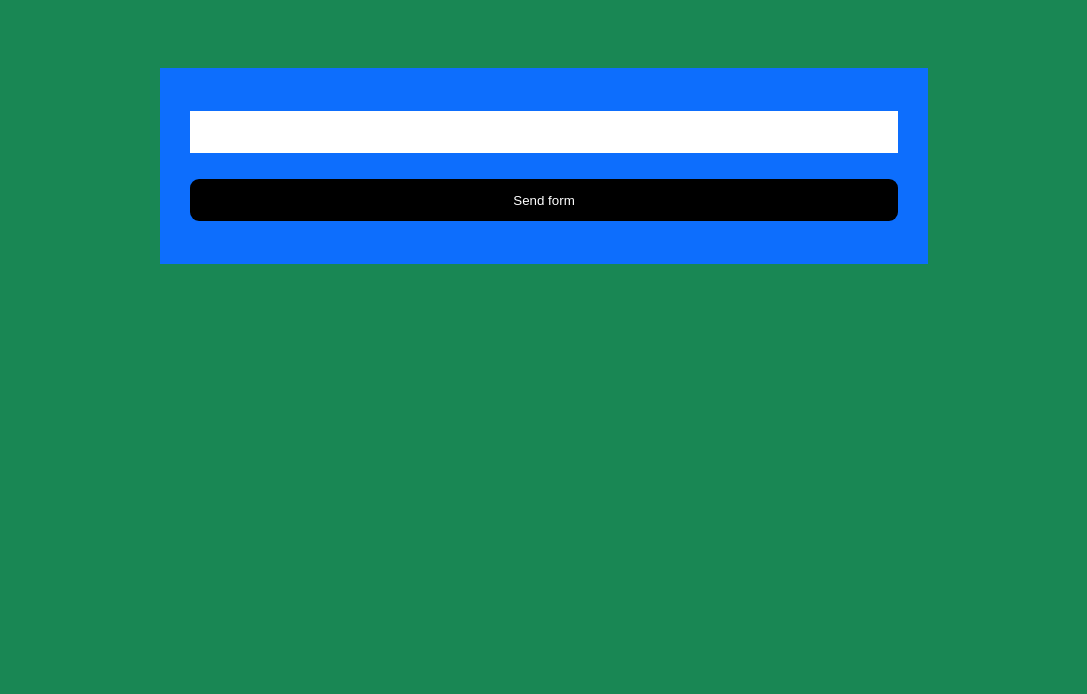
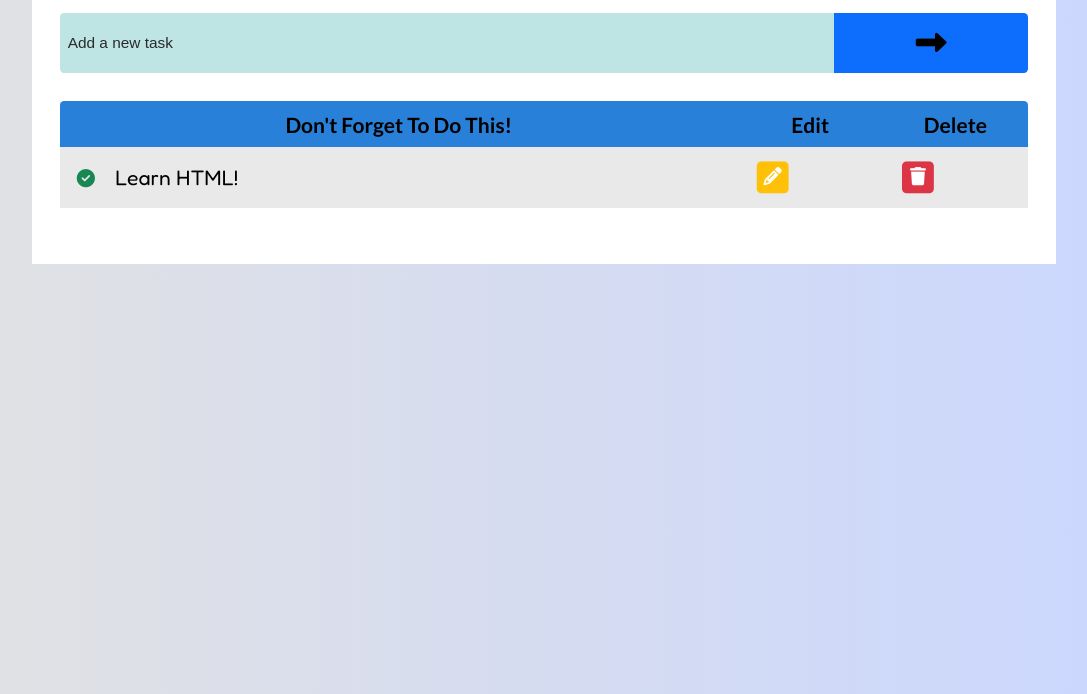
Before and after one commit to spatriciade/DOM-practices, a plain HTML site: page index.html in a window 1280 px wide. Shown: the part 234-928 px from the top of the page, without its empty margins (96-1183 px from the left). Before the commit the page ends 800 px from the top, so only its background shows below. Drawn offline with Linux system fonts and the light colour scheme; files that its build step writes are made by us from their sources; files whose address does not match are found by name; a web font is replaced by a local one.

Commit message:
More about Task

```diff
--- a/CSS/style.css
+++ b/CSS/style.css
@@ -17,7 +17,8 @@
   --black: #000;
   --gray: #6c757d;
   /* color: #fff; */
-
+  font-family: "Rubik", sans-serif;
+  font-size: 0.875rem;
 }
 
 *,
@@ -30,45 +31,235 @@
   outline: 0 none;
 }
 
-body{
-  background-color: var(--green);
-  width: 100vw;
+body {
+  width: 100%;
   height: 100vh;
-
+  font-family: "Lato", sans-serif;
+  background-color: #c9d6ff;
+  background-image: linear-gradient(to right, #e2e2e2, #c9d6ff);
 }
 
-/* section{
-  background-color: var(--dark);
-  width: 50vw;
-  height: 50vh;
+h1 {
+  font-family: "Smooch Sans", sans-serif;
+  font-size: 3.9rem;
 }
-div{
-  background-color: var(--yellow);
-  width: 25vw;
-  height: 25vh;
-} */
-.flex-center{
+
+.main {
+  width: 80%;
+  padding: 2em;
+  margin: 10% auto;
+  background-color: white;
+}
+
+.main .container {
+  overflow-x: auto;
+}
+
+.main form {
+  width: 100%;
+}
+
+.main label {
   display: flex;
   justify-content: center;
   align-items: center;
 }
-form,input,button {
-  width: 60%;
+
+.main label div {
+  width: 20%;
+  display: flex;
+  justify-content: center;
+  align-items: center;
+  padding: 0.5em;
   background-color: var(--blue);
+  min-height: 60px;
+  font-size: 1.1rem;
+  border-bottom-right-radius: 0.3rem;
+  border-top-right-radius: 0.3rem;
+  transition: all 0.4s ease-in-out;
+}
+
+.main label div:hover {
+  background-color: #0b5ed7;
+}
+
+.main label div .fa-solid {
+  transition: all 0.4s ease-in-out;
+}
+
+.main label div .fa-solid:hover {
+  transform: translateX(10px);
+}
+
+.main input {
+  display: block;
+  width: 80%;
+  background-color: #bee5e3;
+  padding: 0.5em;
+  min-height: 60px;
+  font-size: 1.1rem;
+  border-bottom-left-radius: 0.3rem;
+  border-top-left-radius: 0.3rem;
+  transition: all 0.15s ease-in-out;
+}
+
+.main input::placeholder {
+  color: var(--dark);
+}
+
+.main input:focus {
+  border: 5px solid transparent;
+  border-radius: 0.3rem;
+  background-color: var(--white);
+  box-shadow: 0 0 0 0.25rem rgba(13, 110, 253, 0.25);
+  z-index: 2;
+}
+
+.main .alert {
+  width: 100%;
+  height: auto;
+  opacity: 1;
+  background-color: var(--pink);
   padding: 1em;
   margin: 1em auto;
+  border-radius: .3rem;
+  display: flex;
+  justify-content: space-between;
+  align-items: flex-start;
+  transition: all 0.3s linear;
 }
 
-button, input{
+.main .alert .fa-square-xmark {
+  font-size: 1.5rem;
+}
+
+.main .alert .fa-square-xmark:hover {
+  color: var(--dark);
+}
+
+.main table {
   width: 100%;
+  border-collapse: collapse;
+  border-spacing: 0;
+  border-radius: .3rem;
+  margin: 2em auto;
 }
-button{
-  background-color: var(--black);
-  color: white;
-  border-radius: .3rem;
+
+.main tr {
+  background-color: #f6f6f6;
+}
+
+.main tr:nth-of-type(odd) {
+  background-color: #e9e9e9;
+}
+
+.main th {
+  background-color: #2980d9;
+  padding: 0.5em;
+  font-weight: 700;
+  font-size: 1.5rem;
+  text-transform: capitalize;
+}
+
+.main th:first-child {
+  border-top-left-radius: 0.3rem;
 
 }
-input{
-  background-color: white;
-  color: var(--dark);
+
+.main th:last-child {
+  border-top-right-radius: 0.3rem;
 }
+
+.main td {
+  font-family: "Fredoka", sans-serif;
+  padding: .8em;
+}
+
+.main td:first-child {
+  width: 70%;
+  font-size: 1.5rem;
+}
+
+.main td:nth-child(2),
+.main td:nth-child(3) {
+  width: 15%;
+  font-size: 1.1rem;
+}
+
+.main table .fa-2x {
+  font-size: 1.3rem;
+  color: var(--yellow);
+  transition: all 0.3s ease-in-out;
+}
+
+.main table .fa-2x:hover {
+
+  color: #ffca2c;
+  transform: scale(1.2);
+}
+
+.main table td:nth-child(3) .fa-2x {
+
+  color: #dc3545;
+}
+
+
+.main table td:nth-child(3) .fa-2x:hover {
+
+  color: #bb2d3b;
+}
+
+.main table .fa-circle-check{
+  color: var(--green);
+  margin-right: 15px;
+  transition: all 0.3s ease-in-out;
+
+}
+
+.main table .fa-circle-check:hover{
+  color: #20c997;
+}
+
+.main table .editable{
+background-color: white;
+display: inline-block;
+padding: .3em;
+border-radius: .3rem;
+margin-top: .3em;
+}
+
+.main .dismissible{
+  opacity: 0 !important;
+  height: 0 !important;
+  padding: 0 !important;
+  transition: all 0.3s linear;
+}
+
+
+
+
+
+
+
+/* Small devices (phones, 576px and up) */
+@media (min-width: 576px) {
+  ...
+}
+
+/* Medium devices (tablets, 768px and up) */
+@media (min-width: 768px) {
+  ...
+}
+
+/* Large devices (desktops, 992px and up)
+@media (min-width: 992px) { ... }
+
+/* Extra large devices (large desktops, 1200px and up)*/
+@media (min-width: 1200px) {
+  ...
+}
+
+/* XXL devices (Bootstrap 5, 1400px and up) */
+@media (min-width: 1400px) {
+  ...
+}
--- a/JS/app.js
+++ b/JS/app.js
@@ -1,62 +1,21 @@
-//Propagación -events
-
-//document.body.addEventListener("click", () => {
-//  alert("this is the body");
-//});
-//document.querySelector("section").addEventListener("click", () => {
-//  alert("this is the section");
-//});
-//document.querySelector("div").addEventListener("click", () => {
-//  alert("this is the div");
-//});
-//
-//document.body.addEventListener("keydown", (event) => {
-//  console.log(event.key);
-//});
-//
-//document.body.addEventListener("keydown", (event) => {
-//  event.preventDefault();
-//  console.log(event.key);
-//  console.log(event.code);
-//  if (event.key == "Enter") {
-//    alert("Hello World");
-//  }
-//});
-//Sesion 30
-//document.body.addEventListener("click", () => {
-//  document.body.style.backgroundColor = "black";
-//});
-//document.body.addEventListener("click", () => {
-//  alert("Hello World");
-//});
-
-//Ejecutar eventos y medir el tiempo
-//let time1 = 0.0,
-//  time2 = 0.0;
-//document.body.addEventListener("click", (event) => {
-//  console.log(event);
-//  document.body.style.backgroundColor = "black";
-//  time1 = event.timeStamp;
-//  console.log(time1);
-//  console.log(event.currentTarget);
-//});
-//
-//document.body.addEventListener("click", (event) => {
-//  setTimeout(() => {
-//    alert("Hello World");
-//    time2 = event.timeStamp;
-//    console.log(time2);
-//    console.log(time1 - time2);
-//  }, 3000);
-//});
-
-//Cancelling events
-
-//some items like button/form/input have default actions (reload website and clear form, etc)
-//can be cancelled with stop propagation - prevented for - bu default will be cancelled
-
-console.log(document.forms);
-document.forms[0].onsubmit = (event) => {
-  event.preventDefault(); //with this you avoid the action to happen - but the event still there
-  console.log("Hello World!");
-};
+window.addEventListener("load",() =>{
+let id = 0;
+let text= "";
+let alert = document.querySelector(".alert");
+let close = alert.firstElementChild;
+let input = document.querySelector("#task");
+let arrow = document.querySelector(".arrow");
+//console.log(input);
+close.addEventListener("click", () =>{
+    alert.classList.add("dismissible");
+    });
+input.addEventListener("focus",()=>{
+   //console.log("Working!");
+    document.addEventListener("keydown",(event)=>{
+              console.log(event.code);
+        if(event.code == "Enter"  || event.code == "NumpadEnter"){
+            event.preventDefault();
+        }
+    });
+})
+});
--- a/index.html
+++ b/index.html
@@ -3,26 +3,72 @@
   <head>
     <meta charset="UTF-8" />
     <meta name="viewport" content="width=device-width, initial-scale=1.0" />
-    <title>Document</title>
+    <title>Task-list</title>
     <link rel="preconnect" href="https://fonts.googleapis.com" />
     <link rel="preconnect" href="https://fonts.gstatic.com" crossorigin />
     <link
-      href="https://fonts.googleapis.com/css2?family=Rubik:ital,wght@0,300..900;1,300..900&display=swap"
+      href="https://fonts.googleapis.com/css2?family=Fredoka:wght@400;700&family=Lato:ital,wght@0,100;0,400;0,700&family=Smooch+Sans:wght@100;400;700&display=swap"
       rel="stylesheet"
     />
 
+    <script
+      src="https://kit.fontawesome.com/e55251c686.js"
+      crossorigin="anonymous"
+    ></script>
     <link rel="stylesheet" href="/DOM/CSS/style.css" />
   </head>
-  <body class="flex-center">
-   <form action="">
-    <div>
-      <input type="text" name="" id="">
-
+  <body>
+    <div class="main">
+      <h1>Task List</h1>
+      <div class="alert dismissible">
+        Please, enter some text.
+        <i class="fa-solid fa-square-xmark"></i>
+      </div>
+      <form name="new-task">
+        <label for="task">
+          <input
+            type="text"
+            name="task"
+            id="task"
+            placeholder="Add a new task"
+          />
+          <div class="arrow">
+            <i class="fa-solid fa-right-long fa-2xl"></i>
+          </div>
+        </label>
+      </form>
+      <div class="container">
+        <table>
+          <thead>
+            <tr>
+              <th>Don't forget to do this!</th>
+              <th>Edit</th>
+              <th>Delete</th>
+            </tr>
+          </thead>
+          <tbody>
+            <tr id="0">
+            <td>
+              <i class="fa-solid fa-circle-check fa-2x"></i>
+              <span class="task" contenteditable="true"> Learn HTML! </span>
+            </td>
+            <td>
+              <span class="fa-stack fa-2x">
+                <i class="fa-solid fa-square fa-stack-2x"></i>
+                <i class="fa-solid fa-pencil fa-stack-1x fa-inverse"></i>
+              </span>
+            </td>
+            <td>
+              <span class="fa-stack fa-2x">
+                <i class="fa-solid fa-square fa-stack-2x"></i>
+                <i class="fa-solid fa-trash fa-stack-1x fa-inverse"></i>
+              </span>
+            </td>
+          </tr>
+          </tbody>
+        </table>
+      </div>
     </div>
-    <div>
-      <button>Send form</button>
-    </div>
-   </form>
   </body>
   <script src="/DOM/JS/app.js"></script>
 </html>
```
